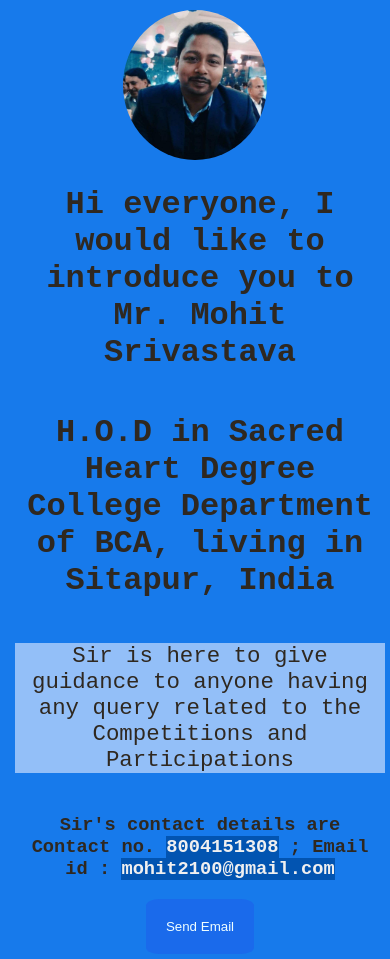
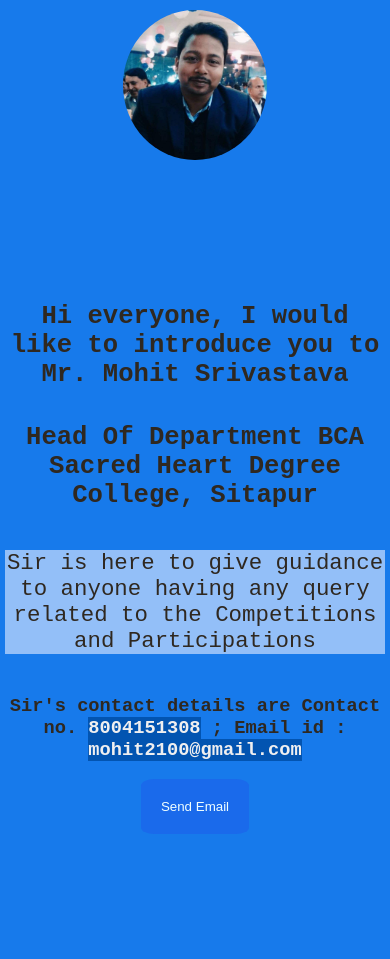
Before and after one commit to MSAndromeda/ContactUsSummerClash.github.io, a plain HTML site: page index.html in a window 390 px wide. Drawn offline with Linux system fonts and the light colour scheme.

Commit message:
Changed Details

```diff
--- a/index.html
+++ b/index.html
@@ -14,7 +14,7 @@
     </div>
     <div id="content">
         <h1>Hi everyone, I would like to introduce you to Mr. Mohit Srivastava</h1>
-        <h1>H.O.D in Sacred Heart Degree College Department of BCA, living in Sitapur, India</h1>
+        <h1>Head Of Department BCA Sacred Heart Degree College, Sitapur</h1>
         <p style="background-color: rgb(147, 191, 248);">Sir is here to give guidance to anyone having any query related to the Competitions and Participations</p>
         <h3> Sir's contact details are Contact no. <span>8004151308</span> ; Email id : <span>mohit2100@gmail.com</span> </h3>
         <button><a href="mailto: mohit2100@gmail.com" target="_blank">Send Email</a></button>
--- a/style.css
+++ b/style.css
@@ -31,7 +31,7 @@
     text-align: center;
     align-items: center;
     height: 700px;
-    margin-left: 15px;
+    margin-left: 5px;
     margin-right: 5px;
 }
 
@@ -65,4 +65,7 @@
     #content {
         height: 799px;
     }
+    h1 {
+        font-size: 1.6rem;
+    }
 }
```
